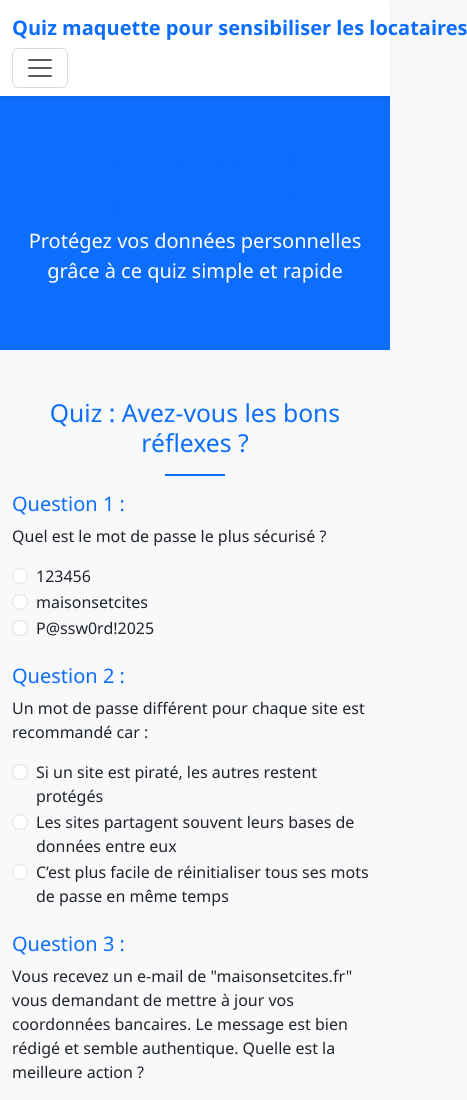
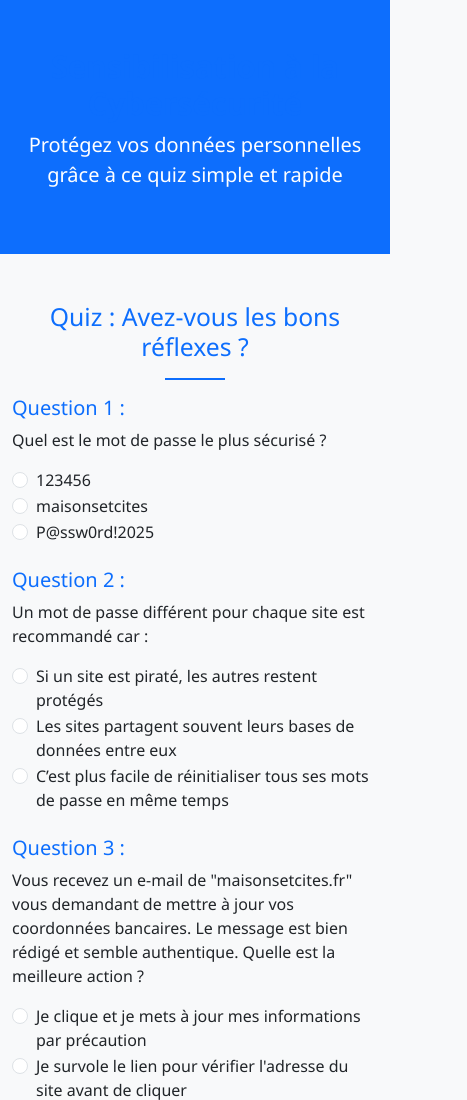
Before and after one commit to Jules-Verstaevel/quiz, a plain HTML site: page index.html in a window 390 px wide. Shown: the top 1100 px of the page, 467 px wide, since content can reach past the window. Drawn offline with nearby package versions, Linux system fonts and the light colour scheme.

Commit message:
Update index.html

```diff
--- a/index.html
+++ b/index.html
@@ -27,17 +27,6 @@
 </head>
 <body>
 
-<!-- Navigation -->
-<nav class="navbar navbar-expand-lg navbar-light bg-white shadow-sm">
-  <div class="container">
-    <a class="navbar-brand text-primary fw-bold" href="#">Quiz maquette pour sensibiliser les locataires</a>
-    <button class="navbar-toggler" type="button" data-bs-toggle="collapse" data-bs-target="#navbarNav">
-      <span class="navbar-toggler-icon"></span>
-    </button>
-  </div>
-</nav>
-
-<!-- Header -->
 <header class="py-5 bg-primary text-white text-center">
   <div class="container">
     <h1 class="display-5 fw-bold">Sensibilisation à la Cybersécurité</h1>
@@ -45,7 +34,6 @@
   </div>
 </header>
 
-<!-- Quiz Section -->
 <section class="py-5" id="quiz">
   <div class="container">
     <h2 class="text-center">Quiz : Avez-vous les bons réflexes ?</h2>
@@ -66,14 +54,12 @@
   </div>
 </section>
 
-<!-- Footer -->
 <footer class="bg-light py-4 text-center">
   <div class="container">
     <p class="mb-0 text-muted">&copy; 2025 Quizz maquette Jules Verstaevel</p>
   </div>
 </footer>
 
-<!-- Scripts -->
 <script>
 const questions = [
   {
```
